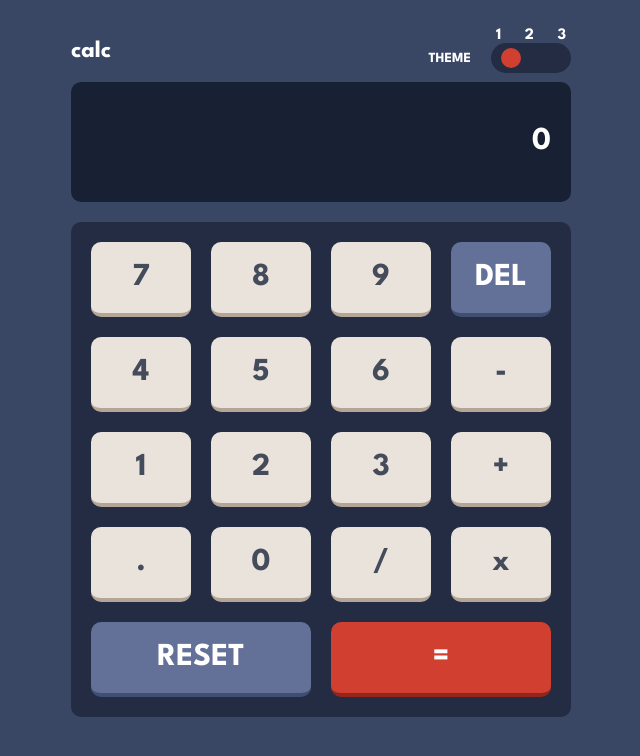
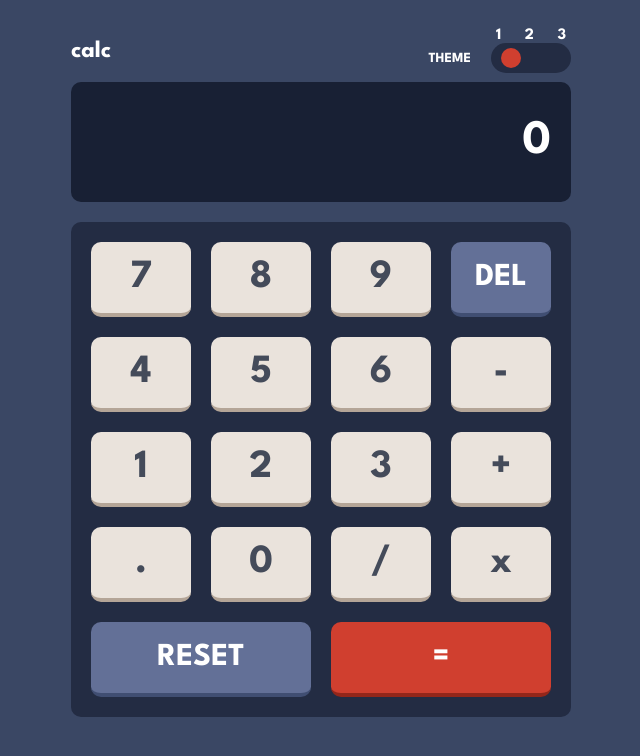
Before and after one commit to sjwhelpley/frontendmentor-calculator, a React (Create React App) app: page / in a window 1280 px wide. Shown: the top 756 px of the page, without its empty margins (319-959 px from the left). Built offline with nearby package versions, Linux system fonts and the light colour scheme.

Commit message:
Update Calculator.css and ThemeSwitch.jsx (#4)

```diff
--- a/src/components/Calculator.css
+++ b/src/components/Calculator.css
@@ -10,7 +10,7 @@
   align-items: center;
   justify-content: flex-end;
   padding: 20px;
-  font-size: 2rem;
+  font-size: 3rem;
 }
 
 .theme-one .keys-container {
@@ -59,6 +59,10 @@
   width: 100%;
   font-family: "League Spartan", sans-serif;
   font-weight: 700;
+}
+
+.num-key {
+  font-size: 2.5rem;
 }
 
 .equal-key {
--- a/src/components/ThemeSwitch.jsx
+++ b/src/components/ThemeSwitch.jsx
@@ -61,9 +61,27 @@ export default function ThemeSwitch() {
         </div>
 
         <div className="toggle-container">
-          <input className="button" type="radio" name="toggle" id="one" />
-          <input className="button" type="radio" name="toggle" id="two" />
-          <input className="button" type="radio" name="toggle" id="three" />
+          <input
+            className="button"
+            type="radio"
+            name="toggle"
+            id="one"
+            aria-label="Theme 1"
+          />
+          <input
+            className="button"
+            type="radio"
+            name="toggle"
+            id="two"
+            aria-label="Theme 2"
+          />
+          <input
+            className="button"
+            type="radio"
+            name="toggle"
+            id="three"
+            aria-label="Theme 3"
+          />
         </div>
       </div>
     </div>
```
